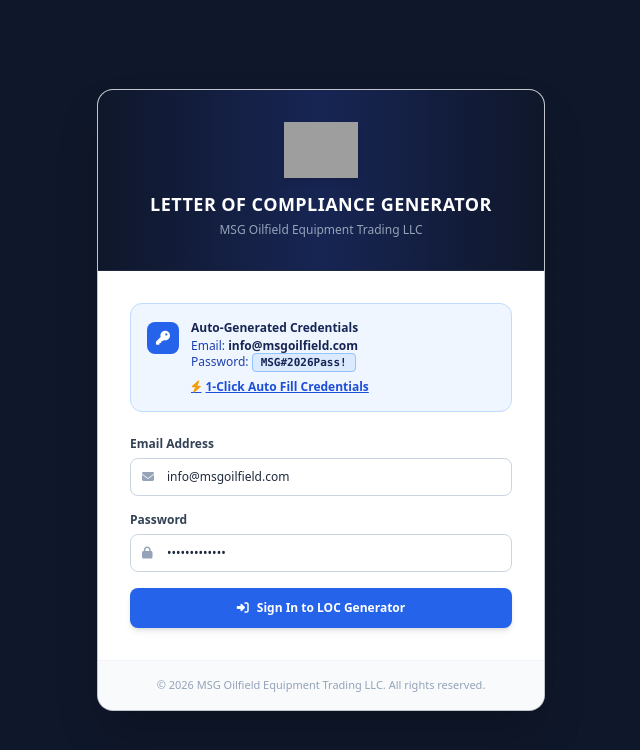
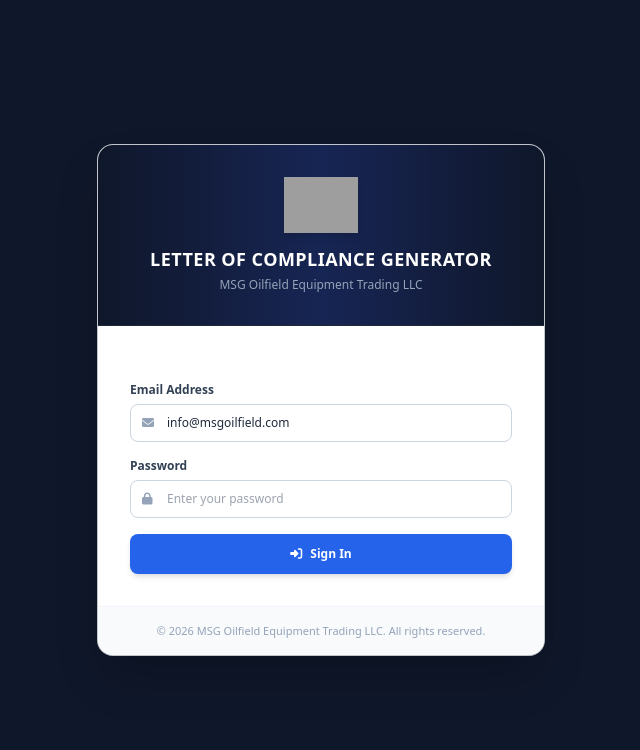
Before and after one commit to prinsoncrdz/MSG1, a Flask app: page /login in a window 1280 px wide. Shown: the top 750 px of the page, without its empty margins (319-959 px from the left). Run offline with Flask 3, Linux system fonts and the light colour scheme; some libraries are stand-ins or nearby versions; grey boxes are pictures that could not be loaded.

Commit message:
Security: Remove exposed password display box from login page

```diff
--- a/app.py
+++ b/app.py
@@ -30,7 +30,7 @@ def login_required(f):
 def login():
     if session.get('user_logged_in'):
         return redirect(url_for('index'))
-    return render_template('login.html', email=DEFAULT_USER_EMAIL, password=AUTO_GENERATED_PASSWORD)
+    return render_template('login.html', email=DEFAULT_USER_EMAIL)
 
 @app.route('/api/login', methods=['POST'])
 def api_login():
@@ -43,7 +43,7 @@ def api_login():
         session['user_email'] = DEFAULT_USER_EMAIL
         return jsonify({'success': True, 'redirect': '/'})
     else:
-        return jsonify({'success': False, 'error': 'Invalid credentials. Use info@msgoilfield.com and the generated password.'}), 401
+        return jsonify({'success': False, 'error': 'Invalid email or password.'}), 401
 
 @app.route('/logout')
 def logout():
@@ -173,7 +173,6 @@ if __name__ == '__main__':
     print("=" * 60)
     print("MSG OILFIELD EQUIPMENT TRADING LLC - LOC GENERATOR")
     print(f"Login Email: {DEFAULT_USER_EMAIL}")
-    print(f"Auto-generated Password: {AUTO_GENERATED_PASSWORD}")
     print(f"Server URL: http://localhost:{args.port}")
     print("=" * 60)
 
--- a/templates/login.html
+++ b/templates/login.html
@@ -34,29 +34,13 @@
         <!-- Login Card Body -->
         <div class="p-6 sm:p-8 space-y-6">
 
-            <!-- Auto-Generated Password Notice Box -->
-            <div class="bg-blue-50 border border-blue-200 rounded-xl p-4 flex items-start space-x-3">
-                <div class="w-8 h-8 rounded-lg bg-blue-600 text-white flex items-center justify-center flex-shrink-0 text-sm font-bold mt-0.5">
-                    <i class="fa-solid fa-key"></i>
-                </div>
-                <div class="flex-1 text-xs">
-                    <p class="font-bold text-blue-950">Auto-Generated Credentials</p>
-                    <p class="text-blue-800 mt-0.5">Email: <span class="font-bold text-blue-950">{{ email }}</span></p>
-                    <p class="text-blue-800">Password: <span class="font-bold bg-blue-100 text-blue-950 px-2 py-0.5 rounded border border-blue-300 font-mono text-[11px]">{{ password }}</span></p>
-                    <button onclick="fillDemoCredentials()" class="mt-2 text-xs text-blue-700 hover:text-blue-900 font-bold underline flex items-center space-x-1">
-                        <i class="fa-solid fa-bolt text-amber-500"></i>
-                        <span>1-Click Auto Fill Credentials</span>
-                    </button>
-                </div>
-            </div>
-
             <!-- Error Alert -->
             <div id="login-error" class="hidden bg-red-50 border border-red-200 text-red-700 text-xs p-3 rounded-lg flex items-center space-x-2">
                 <i class="fa-solid fa-circle-exclamation text-red-500"></i>
                 <span id="login-error-msg">Invalid email or password.</span>
             </div>
 
-            <!-- Login Form -->
+            <!-- Secure Login Form -->
             <form onsubmit="handleLogin(event)" class="space-y-4">
                 <div>
                     <label class="block text-xs font-semibold text-slate-700 mb-1.5">Email Address</label>
@@ -78,16 +62,15 @@
                             <i class="fa-solid fa-lock text-xs"></i>
                         </div>
                         <input type="password" id="password" required
-                               value="{{ password }}"
                                class="w-full text-xs pl-9 pr-3 py-2.5 border border-slate-300 rounded-lg focus:ring-2 focus:ring-blue-600 focus:border-blue-600 focus:outline-none"
-                               placeholder="Enter password">
+                               placeholder="Enter your password">
                     </div>
                 </div>
 
                 <button type="submit"
                         class="w-full py-3 text-xs font-bold text-white bg-blue-600 hover:bg-blue-700 rounded-lg shadow-md hover:shadow-lg transition flex items-center justify-center space-x-2">
                     <i class="fa-solid fa-right-to-bracket"></i>
-                    <span>Sign In to LOC Generator</span>
+                    <span>Sign In</span>
                 </button>
             </form>
 
@@ -100,14 +83,6 @@
     </div>
 
     <script>
-        const demoEmail = "{{ email }}";
-        const demoPassword = "{{ password }}";
-
-        function fillDemoCredentials() {
-            document.getElementById('email').value = demoEmail;
-            document.getElementById('password').value = demoPassword;
-        }
-
         function handleLogin(e) {
             e.preventDefault();
             const email = document.getElementById('email').value;
```
